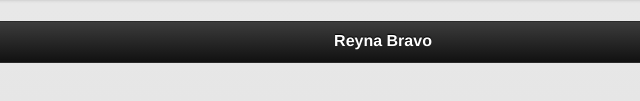
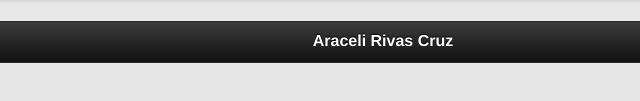
Before and after one commit to reynabravo/Imc5, a plain HTML site: page index.html in a window 1280 px wide. Shown: the part 275-376 px from the top of the page, 257-897 px from the left. Drawn offline with Linux system fonts and the light colour scheme.

Commit message:
Update index.html

```diff
--- a/index.html
+++ b/index.html
@@ -69,7 +69,7 @@ function indice(){
 
 	</div>
 	<div data-role="footer">
-		<h4>Reyna Bravo</h4>
+		<h4>Araceli Rivas Cruz</h4>
 	</div>
 </div>
 
```
